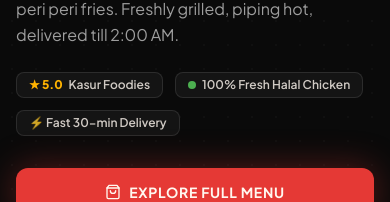
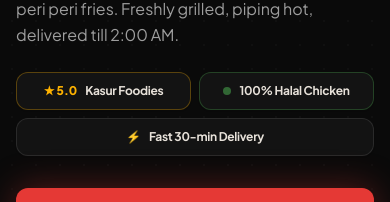
Before and after one commit to M-AmirLatif/SGfoodpoint, a Next.js app: page / in a window 390 px wide. Shown: the part 399-601 px from the top of the page. Built offline with nearby package versions, Linux system fonts and the light colour scheme.

Commit message:
fix(hero): arrange micro-badges in full-width balanced grid on mobile to eliminate right empty space

```diff
--- a/components/Hero.tsx
+++ b/components/Hero.tsx
@@ -117,23 +117,26 @@
               Kasur&apos;s most beloved crispy burgers, cheese-loaded shawarmas, buttery paratha rolls, and peri peri fries. Freshly grilled, piping hot, delivered till 2:00 AM.
             </motion.p>
 
-            {/* Key Micro-Badges */}
+            {/* Key Micro-Badges / Trust Signals */}
             <motion.div
               initial={{ opacity: 0, y: 12 }}
               animate={{ opacity: 1, y: 0 }}
               transition={{ duration: 0.5, delay: 0.3 }}
-              className="mt-6 flex flex-wrap items-center gap-3 text-xs sm:text-sm font-semibold text-brand-cream/80"
+              className="mt-6 w-full max-w-xl grid grid-cols-2 sm:flex sm:flex-wrap items-stretch sm:items-center gap-2 sm:gap-3"
             >
-              <div className="flex items-center gap-1.5 px-3 py-1 rounded-lg bg-brand-card border border-white/10">
-                <span className="text-brand-amber font-black">★ 5.0</span>
-                <span>Kasur Foodies</span>
+              <div className="flex items-center justify-center sm:justify-start gap-2 px-3.5 py-2.5 rounded-xl bg-brand-card/90 border border-brand-amber/30 text-brand-cream/90 shadow-sm">
+                <span className="text-brand-amber font-black text-xs sm:text-sm">★ 5.0</span>
+                <span className="text-xs font-bold tracking-tight">Kasur Foodies</span>
               </div>
-              <div className="flex items-center gap-1.5 px-3 py-1 rounded-lg bg-brand-card border border-white/10">
-                <span className="w-2 h-2 rounded-full bg-brand-green" />
-                <span>100% Fresh Halal Chicken</span>
+
+              <div className="flex items-center justify-center sm:justify-start gap-2 px-3.5 py-2.5 rounded-xl bg-brand-card/90 border border-brand-green/30 text-brand-cream/90 shadow-sm">
+                <span className="w-2 h-2 rounded-full bg-brand-green shrink-0 animate-pulse" />
+                <span className="text-xs font-bold tracking-tight">100% Halal Chicken</span>
               </div>
-              <div className="flex items-center gap-1.5 px-3 py-1 rounded-lg bg-brand-card border border-white/10">
-                <span>⚡ Fast 30-min Delivery</span>
+
+              <div className="col-span-2 sm:col-span-1 flex items-center justify-center sm:justify-start gap-2 px-3.5 py-2.5 rounded-xl bg-brand-card/90 border border-white/10 text-brand-cream/90 shadow-sm">
+                <span className="text-brand-amber text-xs font-black">⚡</span>
+                <span className="text-xs font-bold tracking-tight">Fast 30-min Delivery</span>
               </div>
             </motion.div>
 
```
